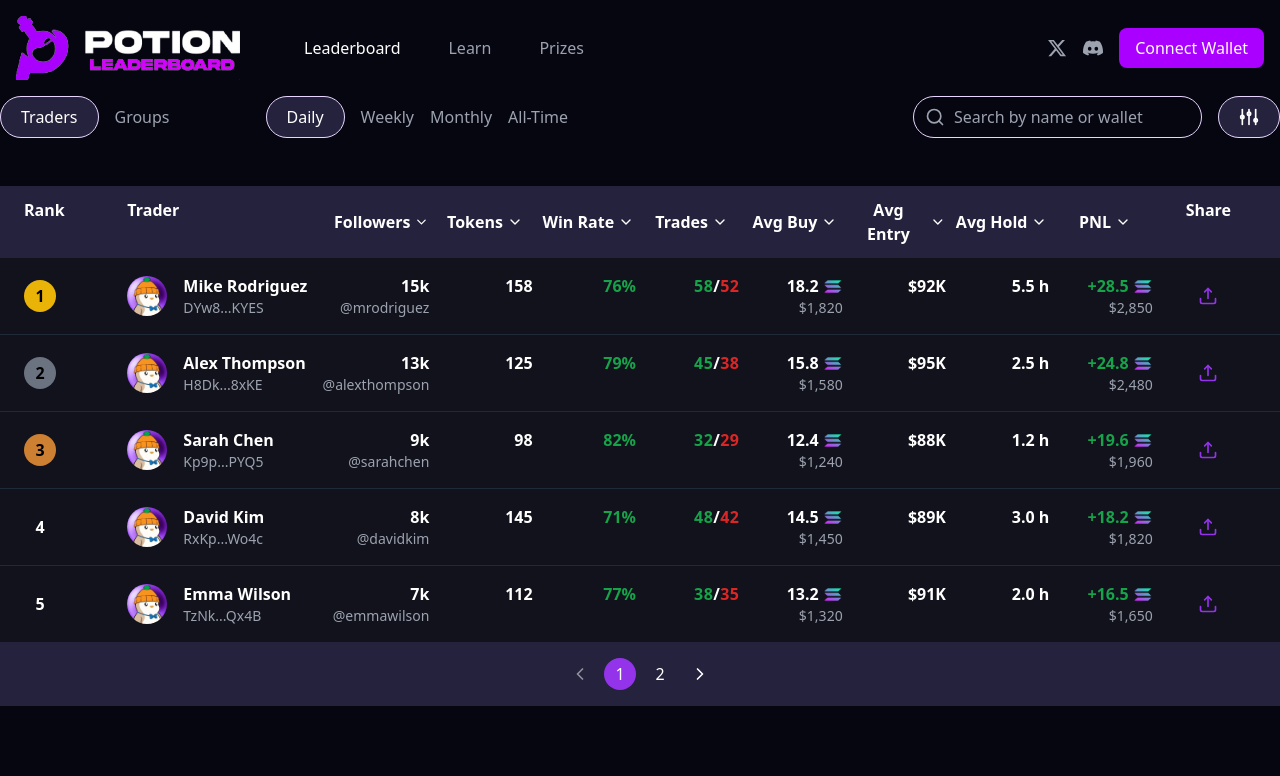
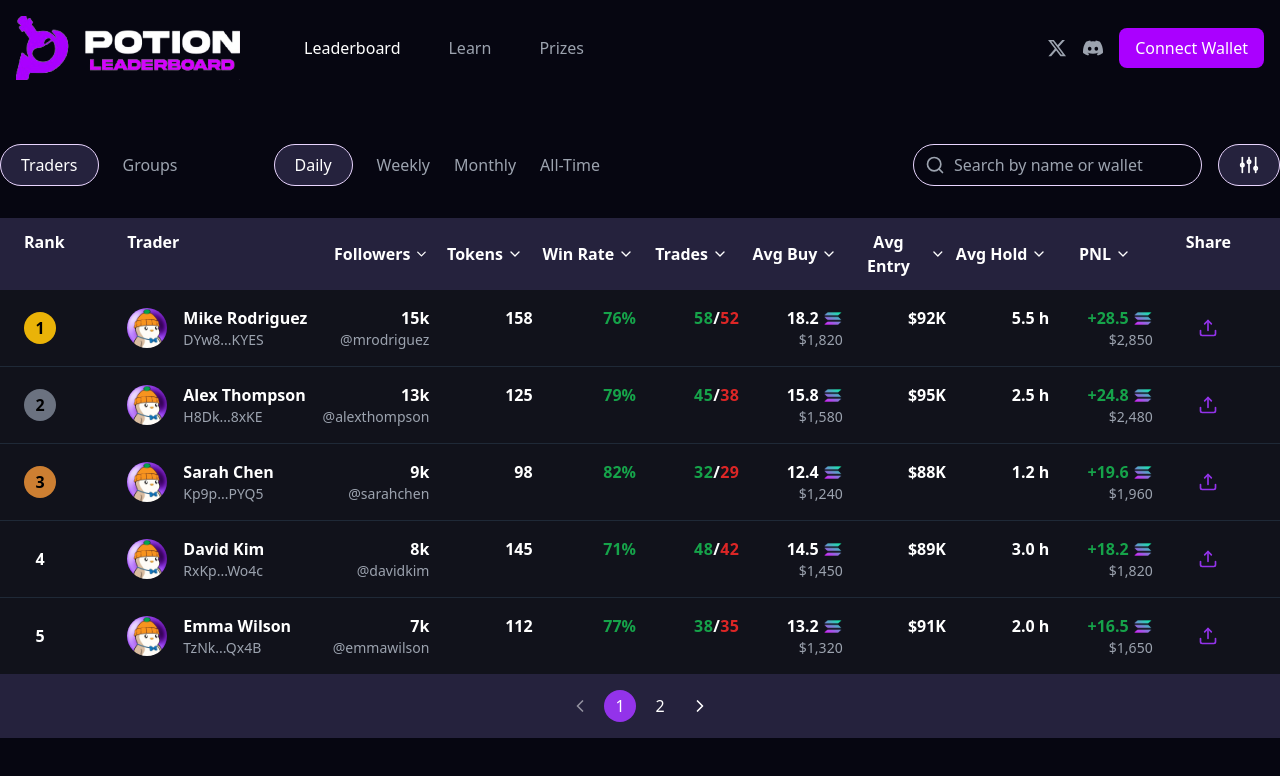
Before and after one commit to deiv-hash/potion-leaderboard, a Next.js app: page / in a window 1280 px wide. Shown: the top 776 px of the page. Built offline with nearby package versions, Linux system fonts and the light colour scheme.

Commit message:
Adjust spacing and margin across multiple components

```diff
--- a/app/components/Leaderboard.tsx
+++ b/app/components/Leaderboard.tsx
@@ -102,7 +102,7 @@ export function Leaderboard({
         };
 
   return (
-    <div className="w-full mt-12 bg-[#11121B] overflow-hidden">
+    <div className="w-full mt-8 bg-[#11121B] overflow-hidden">
       {sharingTrader && (
         <ShareModal trader={sharingTrader} onClose={handleCloseShare} />
       )}
--- a/app/components/TabSelector.tsx
+++ b/app/components/TabSelector.tsx
@@ -13,7 +13,7 @@ export function TabSelector({
 }: TabSelectorProps) {
   if (variant === "main") {
     return (
-      <div className="text-gray-400 flex gap-4">
+      <div className="text-gray-400 flex gap-6">
         <button
           className={activeTab === "traders" ? "btn-tab" : "hover:text-white"}
           onClick={() => onTabChange("traders")}
@@ -31,7 +31,7 @@ export function TabSelector({
   }
 
   return (
-    <div className="text-gray-400 flex gap-4">
+    <div className="text-gray-400 flex gap-6">
       <button
         className={activeTab === "trades" ? "btn-tab" : "hover:text-white"}
         onClick={() => onTabChange("trades")}
--- a/app/components/TimeFrameSelector.tsx
+++ b/app/components/TimeFrameSelector.tsx
@@ -12,7 +12,7 @@ export function TimeFrameSelector({
   onTimeFrameChange,
 }: TimeFrameSelectorProps) {
   return (
-    <div className="flex justify-center items-center gap-4">
+    <div className="flex justify-center items-center gap-6">
       {timeFrames.map((timeFrame) => (
         <button
           key={timeFrame}
--- a/app/page.tsx
+++ b/app/page.tsx
@@ -64,7 +64,7 @@ export default function Home() {
   }
 
   return (
-    <div className="min-h-screen">
+    <div className="min-h-screen mt-12">
       <main>
         <div className="flex gap-24">
           <TabSelector
```
